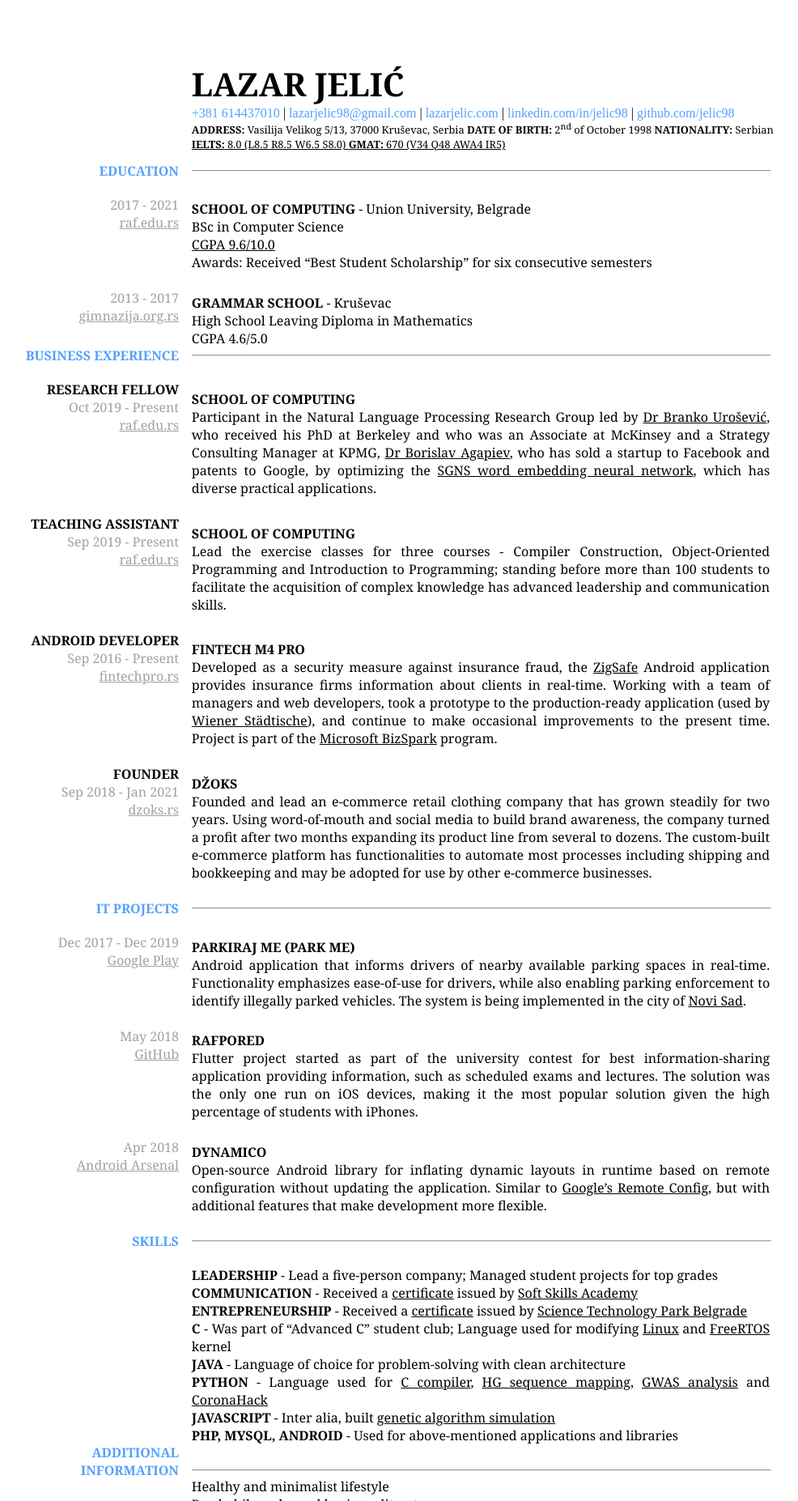
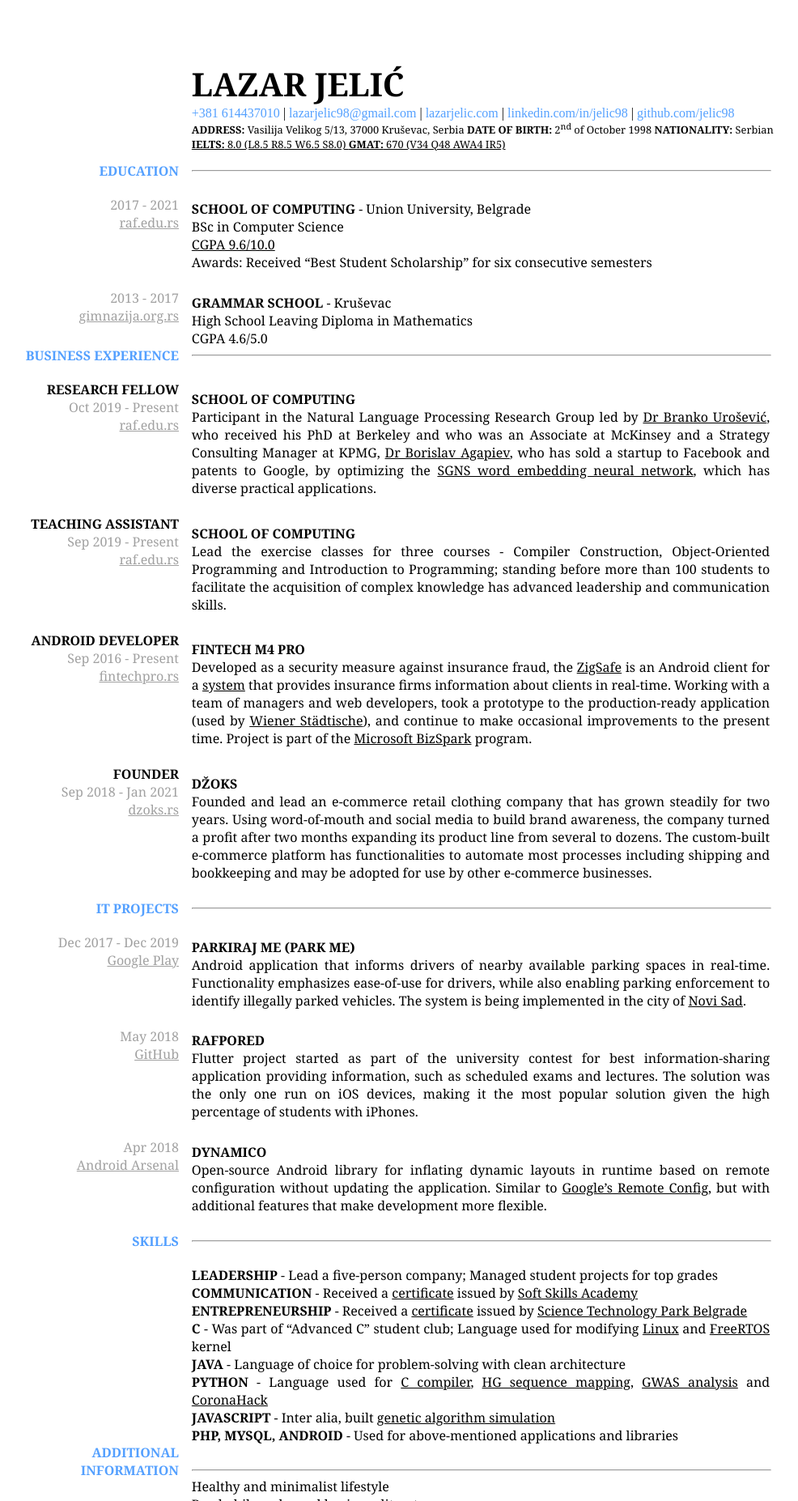
Before and after one commit to jelic98/cv, a Jekyll site: the page built from index.md, in a window 1280 px wide. Shown: the whole page at 81% size, without its empty margins (53-1039 px from the left). Built offline with Jekyll 4.4.1, drawn with Linux system fonts in a browser that asks for light colours; our own code applies the rules of GitHub Pages for plain Markdown files.

```diff
--- a/index.md
+++ b/index.md
@@ -110,8 +110,10 @@ knowledge has advanced leadership and communication skills.
 __FINTECH M4 PRO__
 
 Developed as a security measure against insurance fraud, the
-[ZigSafe](https://app.zigsafe.com)
-Android application provides insurance
+[ZigSafe](https://play.google.com/store/apps/details?id=rs.fintechpro.zigsafe.lite)
+is an Android client for a
+[system](https://app.zigsafe.com/)
+that provides insurance
 firms information about clients in real-time. Working with a team of managers
 and web developers, took a prototype to the production-ready application (used
 by
```
